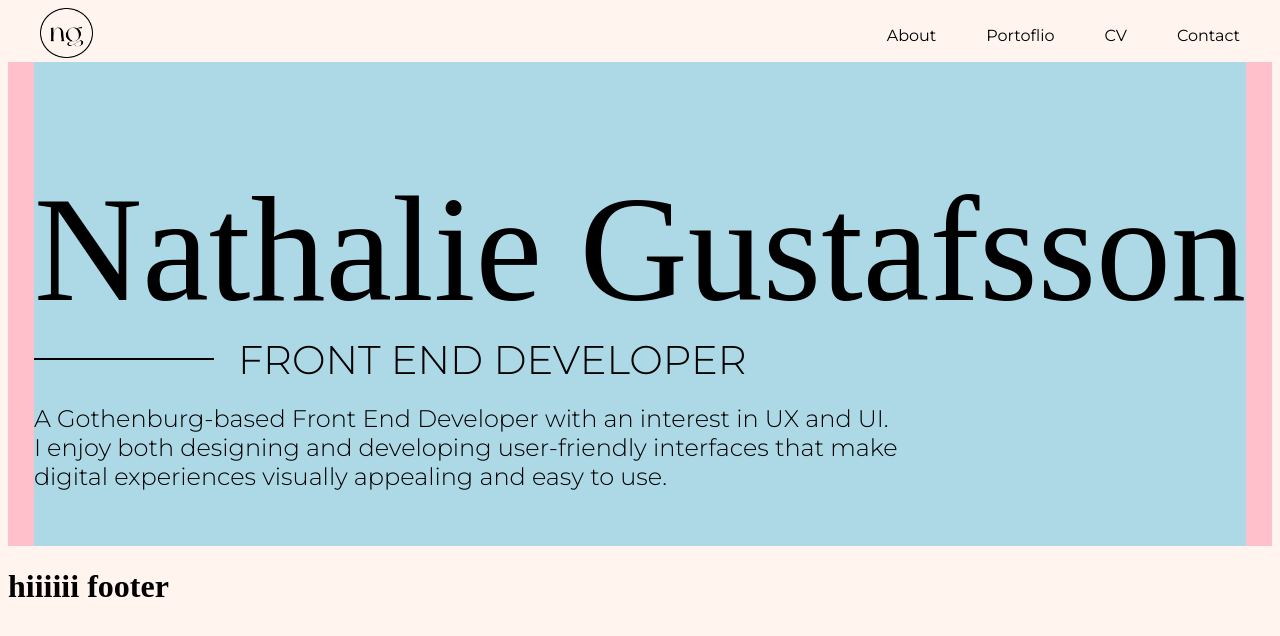
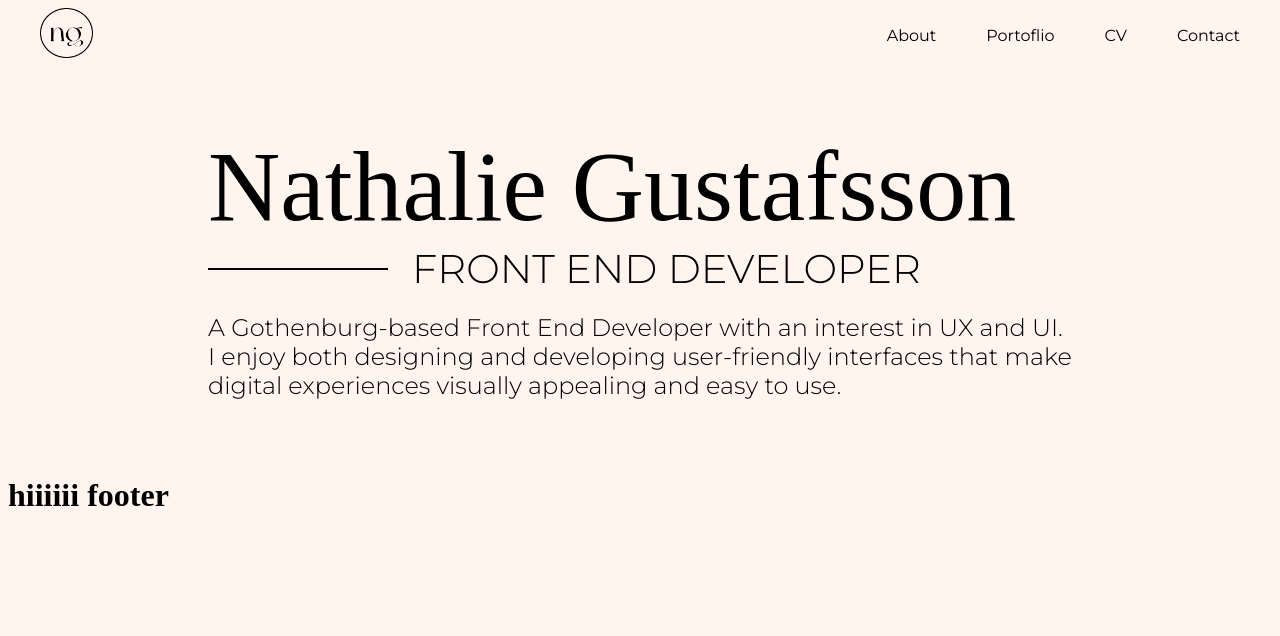
Before and after one commit to nathaliegustafsson/portfolio, a React (Vite) app: page / in a window 1280 px wide. Shown: the top 636 px of the page. Built offline with nearby package versions, Linux system fonts and the light colour scheme.

Commit message:
remove colors

```diff
--- a/src/components/Home.tsx
+++ b/src/components/Home.tsx
@@ -3,7 +3,7 @@ import styled from "styled-components";
 function Home() {
     return (
         <BigContainer>
-            <Container>
+            <div>
             <TitleName>Nathalie Gustafsson</TitleName>
             <RoleBox>
                 <LineBox>
@@ -16,24 +16,19 @@ function Home() {
                 I enjoy both designing and developing user-friendly interfaces that make <br/>
                 digital experiences visually appealing and easy to use.
             </ShortText>
-            </Container>
+            </div>
         </BigContainer>
     )
 }
 
 // Styling
 const BigContainer = styled.div`
-    background-color: pink;
     display: flex;
     justify-content: center;
 `;
 
-const Container = styled.div`
-    background-color: lightblue;
-`;
-
 const TitleName = styled.h1`
-    font-size: 150px;
+    font-size: 100px;
     font-family: 'NewYork';
     font-weight: 100;
     margin-bottom: 0px;
```
